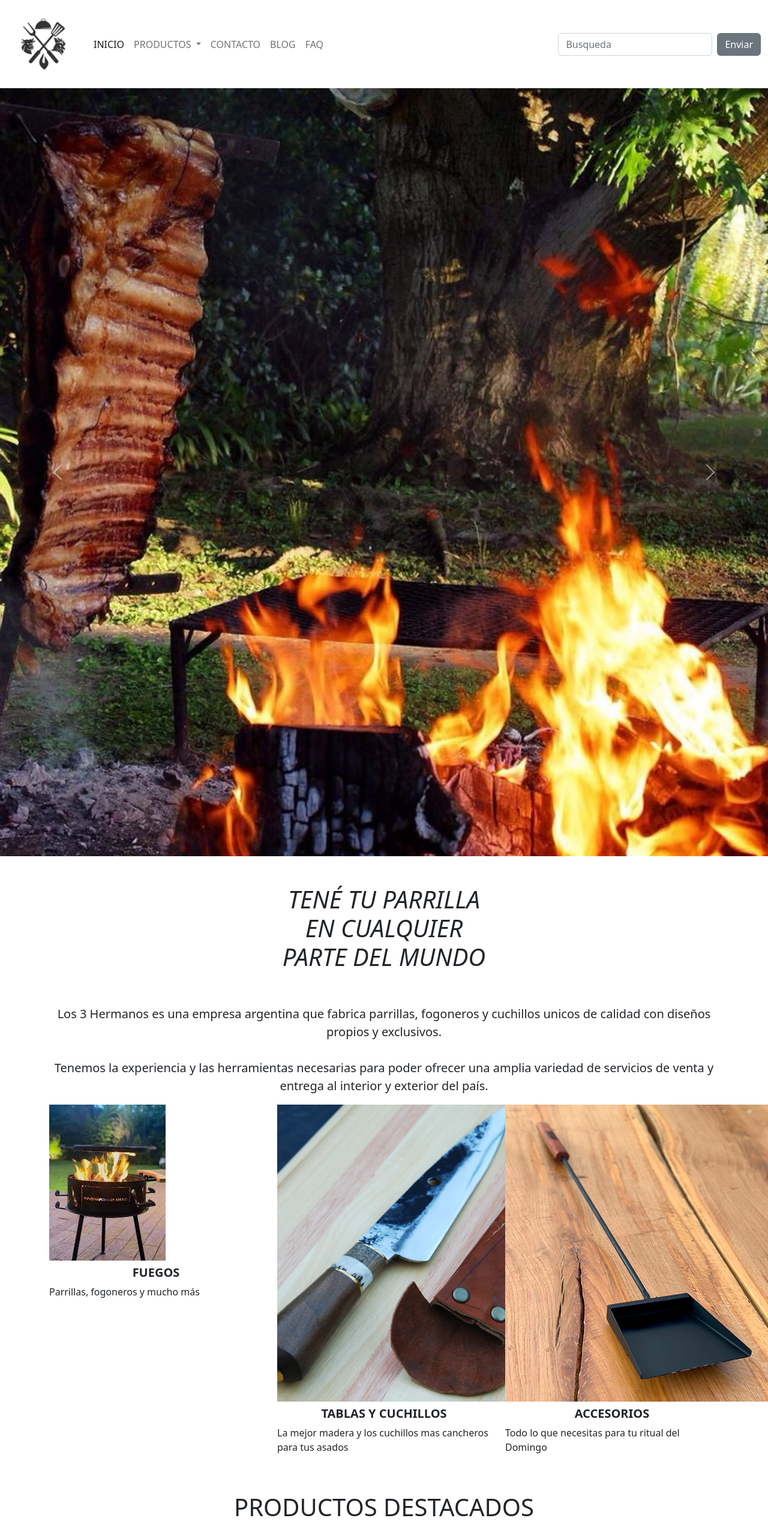
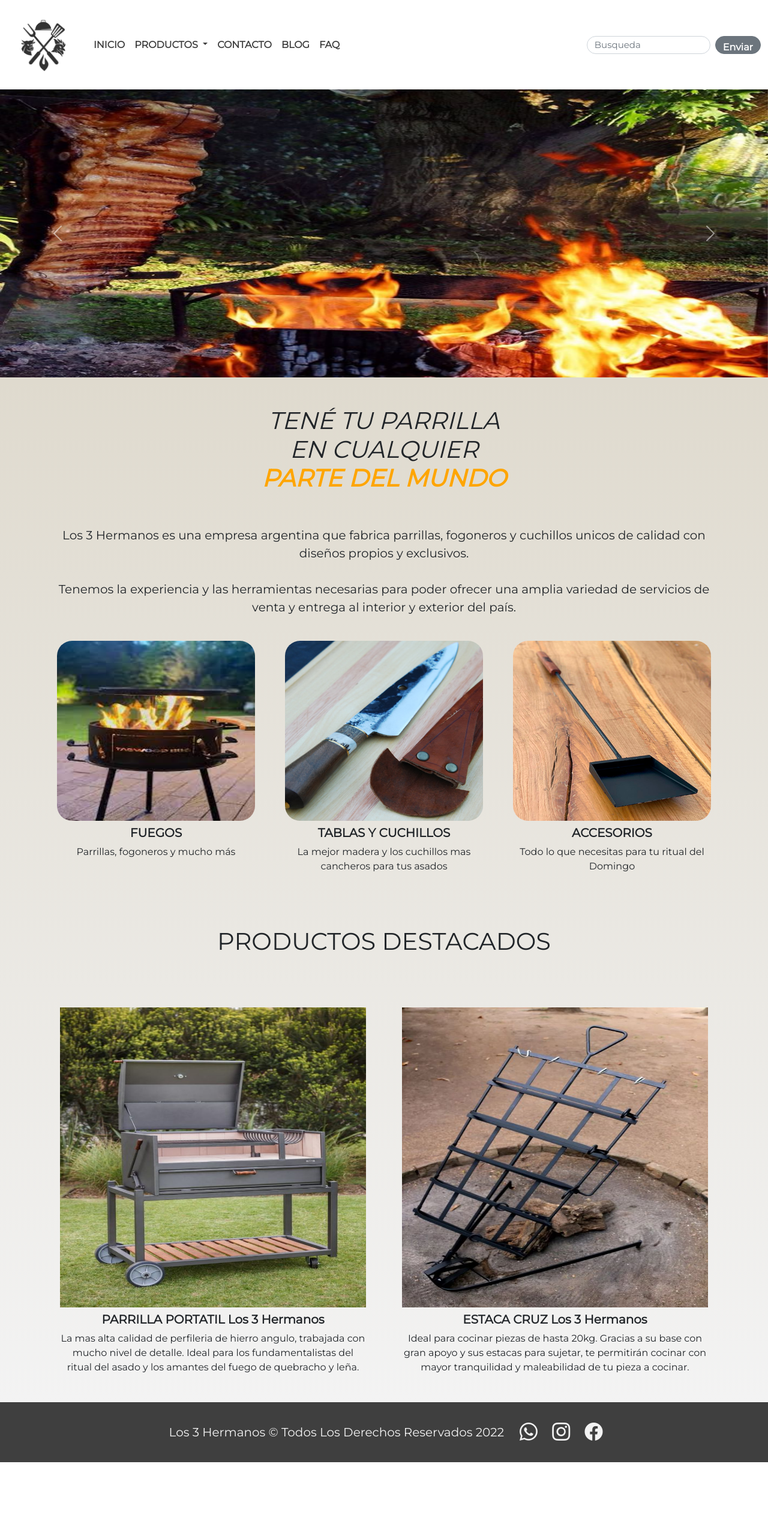
Before and after one commit to SantiagoRoso/Los3Hermanos-parrilla, a plain HTML site: page index.html in a window 1280 px wide. Shown: the top 2560 px of the page at 60% size. After the commit the page ends 2437 px from the top, so only its background shows below. Drawn offline with nearby package versions, Linux system fonts and the light colour scheme.

Commit message:
CSS to SASS

```diff
--- a/css/style.css
+++ b/css/style.css
@@ -0,0 +1,130 @@
+/* Font family + background main */
+
+@import url("https://fonts.googleapis.com/css2?family=Montserrat&display=swap");
+
+body {
+  font-family: 'Montserrat', sans-serif; }
+
+main {
+  background-image: linear-gradient(to bottom, #dfdace, #f3f3f3); }
+
+/* CSS Header */
+
+#navbarSupportedContent a {
+  font-weight: bold;
+  color: #3f3f3f; }
+
+#navbarSupportedContent a:hover {
+  color: orange; }
+
+#navbarSupportedContent button {
+  border-radius: 15px;
+  font-weight: bold; }
+
+.form-control {
+  font-size: 15px;
+  border-radius: 15px; }
+
+.carousel-inner img {
+  height: 60vh; }
+
+header form input, .boton {
+  height: 30px; }
+
+/* CSS Footer */
+
+footer {
+  background-color: #3f3f3f;
+  min-height: 100px; }
+
+footer p {
+  color: #f3f3f3;
+  text-align: center; }
+
+.iconos i {
+  font-size: 30px;
+  padding: 0 10px;
+  color: #f3f3f3; }
+
+/* CSS Main-index */
+
+.titulo {
+  font-weight: bold;
+  color: orange; }
+
+#galeria img {
+  width: 100%;
+  height: 300px;
+  border-radius: 25px; }
+
+#galeria img:hover {
+  transform: scale(1.05);
+  transition: 0.3s; }
+
+#galeria .col-lg-4 {
+  padding: 25px; }
+
+#galeria p {
+  text-align: center; }
+
+#destacados img {
+  width: 100%;
+  height: 500px; }
+
+#destacados p {
+  text-align: center; }
+
+#destacados .col-lg-6 {
+  padding: 30px; }
+
+/* CSS Main-productos */
+
+#productos .card:hover {
+  transform: scale(1.05);
+  transition: 0.3s; }
+
+/* CSS Main-contacto */
+
+#formulario {
+  min-height: 75vh; }
+
+  #formulario .button {
+    border-radius: 15px; }
+
+/* CSS Main-blog */
+
+#blog img {
+  width: 100%;
+  height: 300px; }
+
+  #blog img:hover {
+    border: 5px solid #f7f7f7; }
+
+#blog iframe {
+  width: 100%;
+  height: 300px; }
+
+#blog .col-lg-4 {
+  padding: 30px; }
+
+/* CSS Main-faq */
+
+#FAQ {
+  min-height: 75vh; }
+
+
+/* MOBILE Media Query Index */
+
+  @media (max-width: 780px) {
+    .carousel-item {
+      height: 40vh; } }
+
+  @media (max-width: 400px) {
+    .carousel-item {
+      height: 25vh; }
+    .carousel-item img {
+      height: 100% !important; }
+
+    #destacados img {
+      width: 100%;
+      height: 250px; } }
--- a/scss/main.scss
+++ b/scss/main.scss
@@ -1,8 +1,8 @@
 @import './variables/typo';
+@import './secciones/header';
+@import './secciones/footer';
 @import './secciones/main-index';
 @import './secciones/main-productos';
 @import './secciones/main-contacto';
 @import './secciones/main-blog';
 @import './secciones/main-faq';
-@import './secciones/header';
-@import './secciones/footer';
--- a/scss/secciones/_footer.scss
+++ b/scss/secciones/_footer.scss
@@ -0,0 +1,17 @@
+footer{
+    background-color: #3f3f3f;
+    min-height: 100px;
+
+    p{
+        color: #f3f3f3;
+        text-align: center;
+    }
+}
+
+
+.iconos i{
+    font-size: 30px;
+    padding: 0 10px;
+    color: #f3f3f3;
+
+}
--- a/scss/secciones/_header.scss
+++ b/scss/secciones/_header.scss
@@ -0,0 +1,30 @@
+#navbarSupportedContent {
+    a{
+    font-weight: bold;
+    color: #3f3f3f;
+
+        &:hover{
+        color: orange;
+        }
+    }
+
+    button{
+        border-radius: 15px;
+        font-weight: bold;
+    }
+
+}
+
+.form-control{
+    font-size: 15px;
+    border-radius: 15px;
+}
+
+
+.carousel-inner img {
+    height: 60vh;
+}
+
+header form input, .boton{
+    height: 30px;
+}
--- a/scss/secciones/_main-faq.scss
+++ b/scss/secciones/_main-faq.scss
@@ -0,0 +1,3 @@
+#FAQ{
+    min-height: 75vh;
+}
--- a/scss/secciones/_main-index.scss
+++ b/scss/secciones/_main-index.scss
@@ -0,0 +1,57 @@
+.titulo{
+    font-weight: bold;
+    color: orange;
+}
+
+#galeria{
+
+    img{
+    width: 100%;
+    height: 300px;
+    border-radius: 25px;
+
+        &:hover{
+        transform: scale(1.05);
+        transition: 0.3s;
+        }
+
+    }
+
+    .col-lg-4{
+    padding: 25px;
+    }
+
+    p{
+    text-align: center;
+    }
+}
+
+#destacados{
+
+    img{
+    width: 100%;
+    height: 500px;
+    }
+
+    p{
+    text-align: center;
+    }
+
+    .col-lg-6{
+    padding: 30px;
+    }
+}
+
+@media (max-width: 780px) {
+    .carousel-item {
+      height: 40vh; } }
+
+  @media (max-width: 400px) {
+    .carousel-item {
+      height: 25vh; }
+    .carousel-item img {
+      height: 100% !important; }
+
+    #destacados img {
+      width: 100%;
+      height: 250px; } }
--- a/scss/secciones/_main-productos.scss
+++ b/scss/secciones/_main-productos.scss
@@ -0,0 +1,4 @@
+#productos .card:hover{
+    transform: scale(1.05);
+    transition: 0.3s;
+}
--- a/scss/variables/_typo.scss
+++ b/scss/variables/_typo.scss
@@ -0,0 +1,10 @@
+@import url('https://fonts.googleapis.com/css2?family=Montserrat&display=swap');
+
+body{
+    font-family: 'Montserrat', sans-serif;
+}
+
+main{
+    background-image: linear-gradient(to bottom,  #dfdace, #f3f3f3);
+
+}
```
Also changed, not shown: scss/secciones/_main-blog.scss (+21 -0 lines), scss/secciones/_main-contacto.scss (+7 -0 lines).
